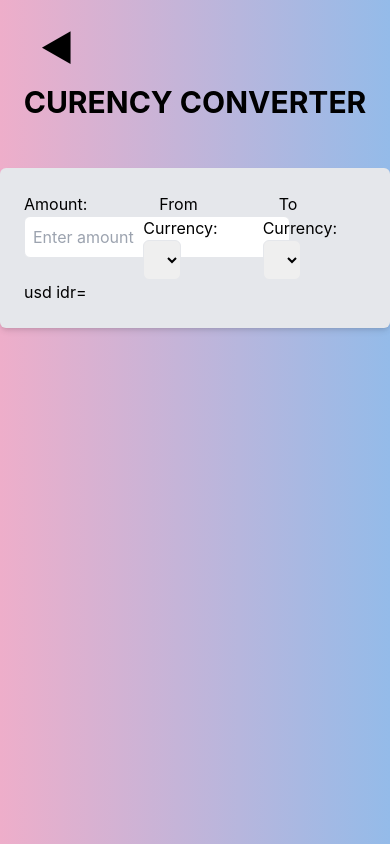
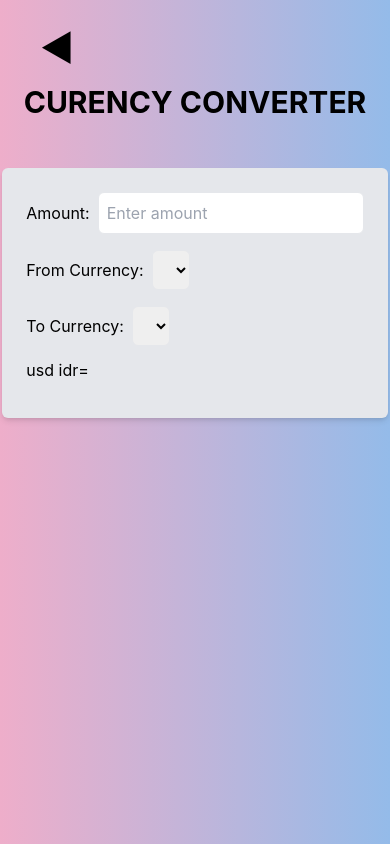
Before and after one commit to azrayaal/micro_app, a React (Create React App) app: page /currencyconvert in a window 390 px wide. Built offline with nearby package versions, Linux system fonts and the light colour scheme.

Commit message:
update currency converter

```diff
--- a/src/pages/Home/index.tsx
+++ b/src/pages/Home/index.tsx
@@ -33,7 +33,7 @@ export default function Home() {
                 </div>
               </Link>
               <Link to="/currencyconvert">
-                <div className="bg-gray-200 p-6 rounded-md shadow-md">
+                <div className="bg-white p-6 rounded-md shadow-md">
                   <h2 className="text-xl font-bold mb-2 text-center">
                     CURRENCY CONVERT
                   </h2>
--- a/src/pages/currency_convert/index.tsx
+++ b/src/pages/currency_convert/index.tsx
@@ -1,6 +1,17 @@
+import { useState } from "react";
 import { Link } from "react-router-dom";
 
+interface Rates {
+  [key: string]: number;
+}
+
 export default function CurrencyConverter() {
+  const [amount, setAmount] = useState<number>();
+  const [fromCurrency, setFromCurrency] = useState("IDR");
+  const [toCurrency, setTocurrency] = useState("USD");
+  const [exchangeRates, setExchangeRates] = useState<Rates>({});
+  const [convertedAmount, setConvertedAmount] = useState<number | null>(null);
+
   return (
     <>
       <Link to="/">
@@ -16,7 +27,7 @@ export default function CurrencyConverter() {
             <div className="grid grid-cols-1">
               <div className="bg-gray-200  p-6 rounded-md shadow-md">
                 <form action="">
-                  <div className="grid grid-cols-3 gap-4">
+                  <div className="grid grid-cols-1 md:grid-cols-3 gap-4">
                     <div className="Amount">
                       <label htmlFor="amount" className="mr-2">
                         Amount:
@@ -30,7 +41,7 @@ export default function CurrencyConverter() {
                       />
                     </div>
                     <div className="From Currency">
-                      <label htmlFor="currencyFrom" className="ml-4 mr-2">
+                      <label htmlFor="currencyFrom" className="md:ml-4 mr-2">
                         From Currency:
                       </label>
                       <select
@@ -42,7 +53,7 @@ export default function CurrencyConverter() {
                       </select>
                     </div>
                     <div className="To Currency">
-                      <label htmlFor="currencyTo" className="ml-4 mr-2">
+                      <label htmlFor="currencyTo" className="md:ml-4 mr-2">
                         To Currency:
                       </label>
                       <select
@@ -55,7 +66,7 @@ export default function CurrencyConverter() {
                     </div>
                   </div>
                 </form>
-                <div className="result">
+                <div className="result py-3">
                   <p>usd idr= </p>
                 </div>
               </div>
```
